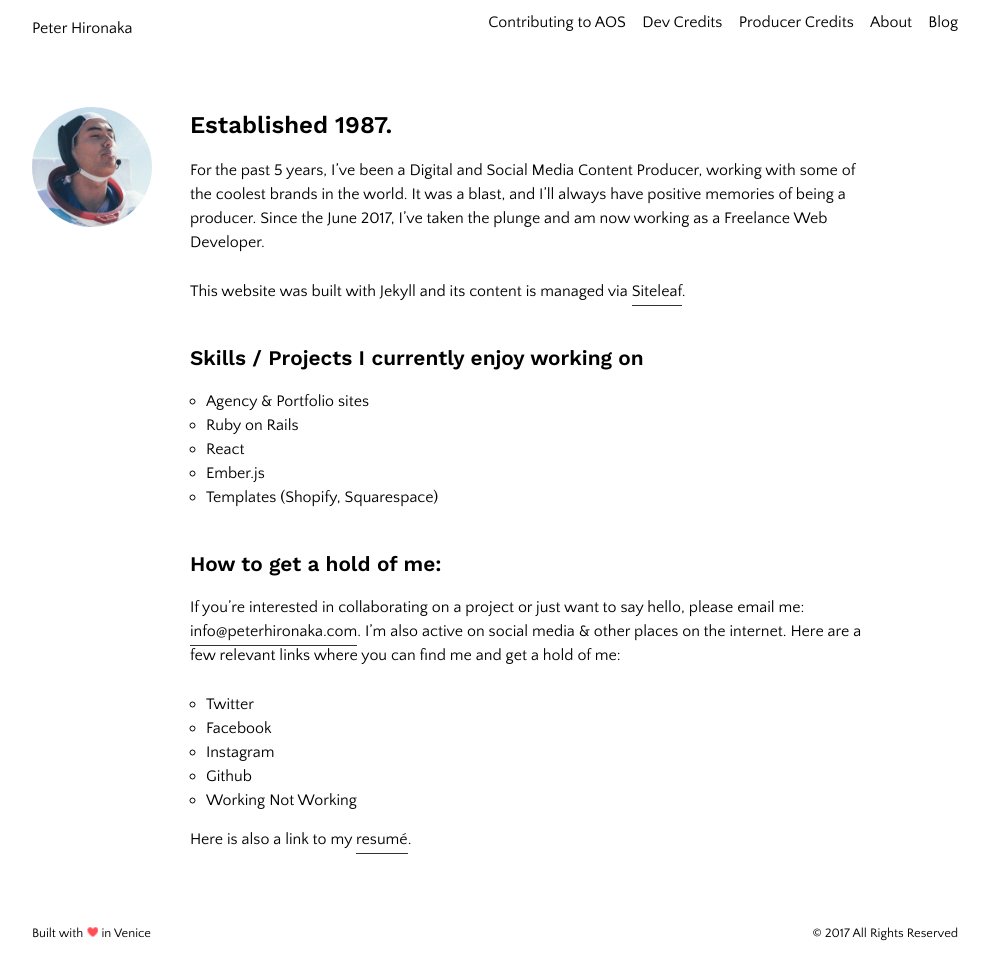
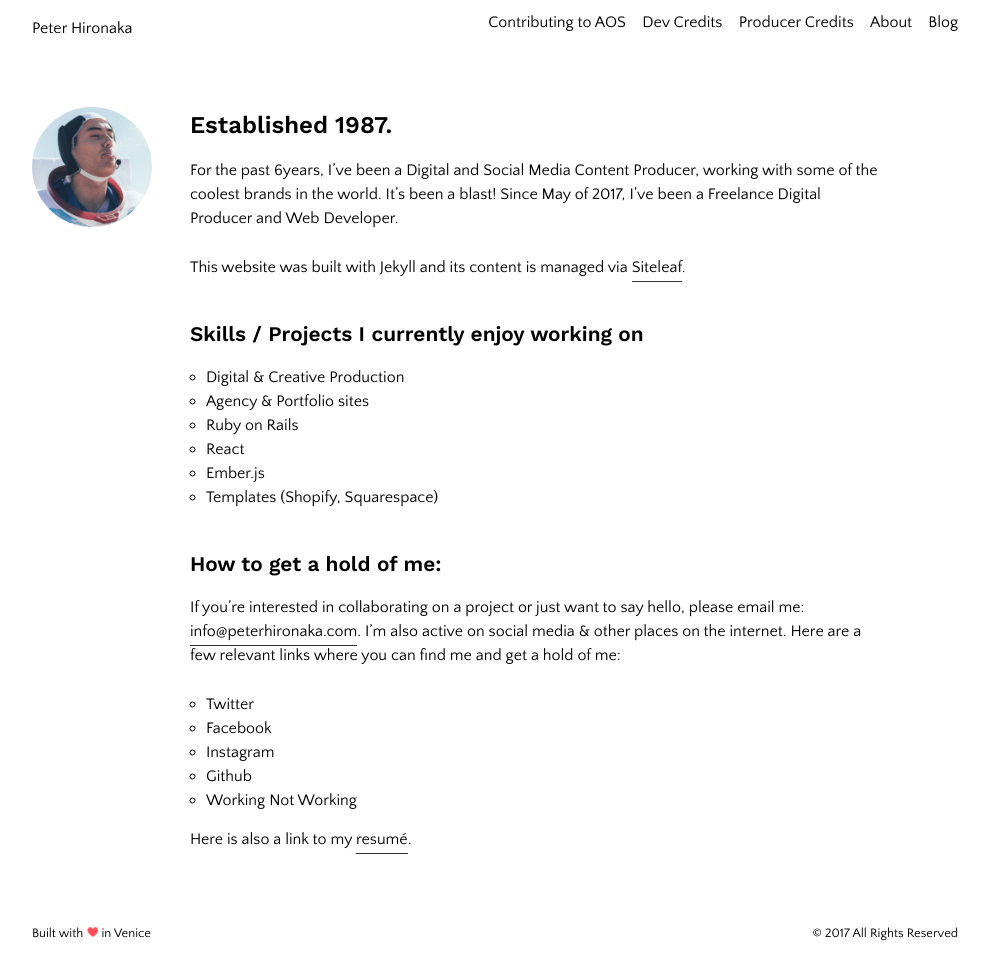
Before and after one commit to PHironaka/p-hironaka, a Jekyll site: the page built from information.md, in a window 1280 px wide. Shown: the whole page, without its empty margins (145-1134 px from the left). Built offline with Jekyll 4.4.1, drawn with Linux system fonts in a browser that asks for light colours; nearby versions of some CDN libraries; library files that are not in the unit come from our copies.

Commit message:
Updated Information

```diff
--- a/information.md
+++ b/information.md
@@ -12,11 +12,12 @@ layout: page
 
 ## Established 1987.
 
-For the past 5 years, I've been a Digital and Social Media Content Producer, working with some of the coolest brands in the world. It was a blast, and I'll always have positive memories of being a producer. Since the June 2017, I've taken the plunge and am now working as a Freelance Web Developer.
+For the past 6years, I've been a Digital and Social Media Content Producer, working with some of the coolest brands in the world. It's been a blast! Since May of 2017, I've been a Freelance Digital Producer and Web Developer.
 
 This website was built with Jekyll and its content is managed via [Siteleaf](https://siteleaf.com).
 
 ### Skills / Projects I currently enjoy working on
+- Digital & Creative Production
 - Agency & Portfolio sites
 - Ruby on Rails
 - React
```
